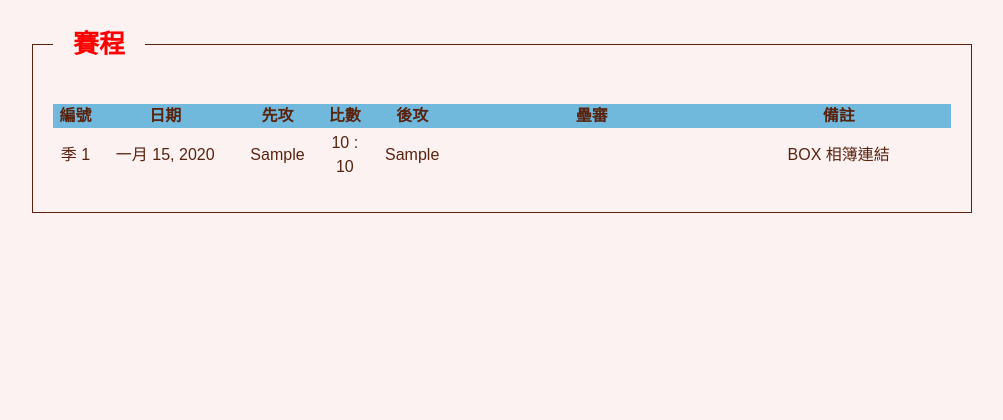
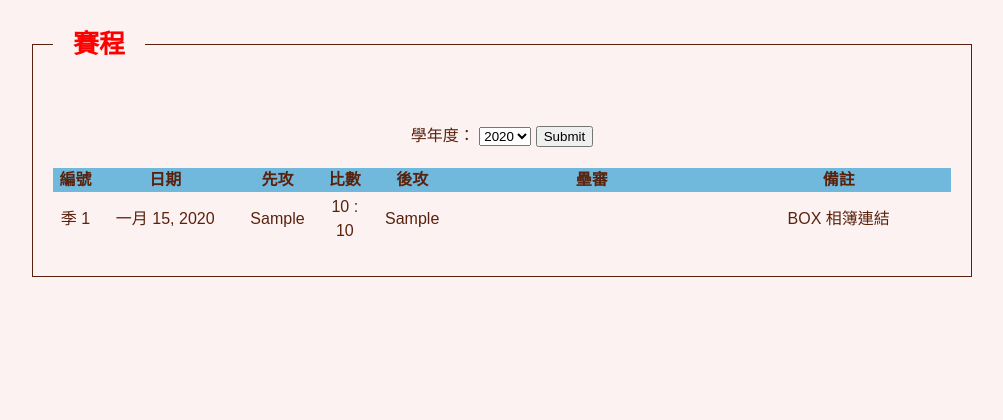
Before and after one commit to chang861224/ncba, a Django app: page /schedule/2020/ in a window 1280 px wide. Shown: the part 240-660 px from the top of the page, without its empty margins (138-1141 px from the left). Run offline with Django 3.2, Linux system fonts and the light colour scheme; tables that the repository leaves empty hold one stand-in row (values such as "Sample post"); some web fonts are replaced.

Commit message:
schedule -> add year selection

```diff
--- a/controlapp/views.py
+++ b/controlapp/views.py
@@ -43,6 +43,9 @@ def register(request):
                 user.groups.add(group)
         return redirect('/index/')
     return render(request, 'register.html', locals())
+
+def homepage(request):
+    return redirect('/index/')
 
 def index(request):
     try:
@@ -126,12 +129,16 @@ def news(request, newsid=None):
     return render(request, 'news.html', locals())
 
 def schedule(request, year=None):
+    if request.method == 'POST':
+        return redirect('/schedule/' + request.POST['year'] + '/')
+
+    games = models.GameUnit.objects.all().order_by('date')
+    years = []
+    for game in games:
+        if game.year not in years:
+            years.append(game.year)
+
     if year == None:
-        games = models.GameUnit.objects.all().order_by('date')
-        years = []
-        for game in games:
-            if game.year not in years:
-                years.append(game.year)
         return redirect('/schedule/' + str(max(years)) + '/')
 
     games = models.GameUnit.objects.filter(year=year).order_by('date')
--- a/ncbaweb/urls.py
+++ b/ncbaweb/urls.py
@@ -21,7 +21,7 @@ urlpatterns = [
     path('admin/', admin.site.urls),
 
     # Custermer pages management
-    path('', views.index),
+    path('', views.homepage),
     path('index/', views.index),
     path('newslist/', views.newslist),
     path('newslist/<str:pageindex>/', views.newslist),
--- a/static/css/base.css
+++ b/static/css/base.css
@@ -1058,6 +1058,10 @@ BASE LAYOUT
 	padding: 5px 0;
 	text-align: left;
 }
+.index .select{
+    width: 100%;
+    margin: 20px 0;
+}
 .index .games{
 	width: 250%;
 }
--- a/templates/box.html
+++ b/templates/box.html
@@ -143,7 +143,7 @@
 
 		<div class='box detail'>
 			<div class='box team'>
-				<p class='title'>{{ game.guest }}</p>
+				<p class='title'>{{ game.guest.team }}</p>
 
 				<table class='box item'>
 					<tr>
@@ -201,7 +201,7 @@
 			</div>
 
 			<div class='box team'>
-				<p class='title'>{{ game.home }}</p>
+				<p class='title'>{{ game.home.team }}</p>
 
 				<table class='box item'>
 					<tr>
--- a/templates/schedule.html
+++ b/templates/schedule.html
@@ -10,6 +10,23 @@
 	<legend class='fieldset_title'>賽程</legend>
 
 	<div class='index'>
+        <div class='select'>
+            <form action='.' method='POST'>
+                {% csrf_token %}
+                學年度：
+                <select name='year'>
+                    {% for y in years %}
+                    {% if y == year %}
+                    <option value='{{y}}' selected>{{ y }}</option>
+                    {% else %}
+                    <option value='{{y}}'>{{ y }}</option>
+                    {% endif %}
+                    {% endfor %}
+                </select>
+                <input type='submit'>
+            </form>
+        </div>
+
 		<table class='games'>
 			<tr>
 				<th>編號</th>
```
